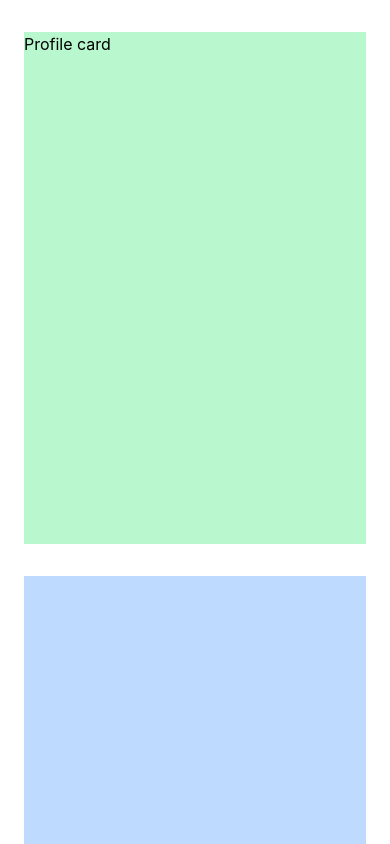
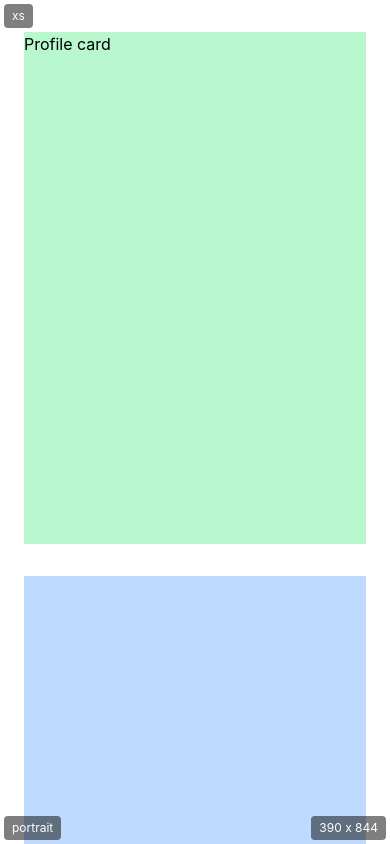
Before and after one commit to ace-lowder/portfolio, a React (Vite) app: page / in a window 390 px wide. Shown: the top 844 px of the page. Built offline with nearby package versions, Linux system fonts and the light colour scheme.

Commit message:
feat: add responsive development overlay

```diff
--- a/src/App.tsx
+++ b/src/App.tsx
@@ -1,9 +1,14 @@
+import ResponsiveOverlay from "./ResponsiveOverlay";
+
 function App() {
   return (
-    <main className="mx-auto flex w-full max-w-6xl flex-col gap-8 px-6 py-8 lg:flex-row">
-      <ProfileCard />
-      <section className="min-h-[200vh] min-w-0 flex-1 bg-blue-200" />
-    </main>
+    <>
+      {import.meta.env.DEV && <ResponsiveOverlay />}
+      <main className="mx-auto flex w-full max-w-6xl flex-col gap-8 px-6 py-8 lg:flex-row">
+        <ProfileCard />
+        <section className="min-h-[200vh] min-w-0 flex-1 bg-blue-200" />
+      </main>
+    </>
   );
 }
 
--- /dev/null
+++ b/src/ResponsiveOverlay.tsx
@@ -0,0 +1,105 @@
+import { type ReactNode, useEffect, useState } from "react";
+
+const INITIAL_GRID_SIZES = [8, 16, 24, 32, 40, 48, 56, 64];
+
+function ResponsiveOverlay() {
+  const [dimensions, setDimensions] = useState(() => getViewportDimensions());
+  const [visible, setVisible] = useState(false);
+  const [gridSizes, setGridSizes] = useState(INITIAL_GRID_SIZES);
+
+  useEffect(() => {
+    function updateDimensions() {
+      setDimensions(getViewportDimensions());
+    }
+
+    function handleKeyDown(event: KeyboardEvent) {
+      if (!event.ctrlKey) return;
+
+      if (event.key === "Enter") {
+        setVisible((current) => !current);
+        return;
+      }
+
+      if (event.key === "ArrowUp") {
+        setGridSizes((current) => {
+          const nextSize =
+            current.length === 0 ? 8 : current[current.length - 1] + 8;
+
+          return [...current, nextSize];
+        });
+        return;
+      }
+
+      if (event.key === "ArrowDown") {
+        setGridSizes((current) => current.slice(0, -1));
+      }
+    }
+
+    window.addEventListener("resize", updateDimensions);
+    window.addEventListener("keydown", handleKeyDown);
+
+    return () => {
+      window.removeEventListener("resize", updateDimensions);
+      window.removeEventListener("keydown", handleKeyDown);
+    };
+  }, []);
+
+  return (
+    <>
+      {visible && (
+        <div
+          aria-hidden="true"
+          className="pointer-events-none fixed inset-0 z-50 bg-purple-200/30 font-medium text-black sm:bg-blue-200/30 md:bg-green-200/30 lg:bg-orange-200/30 xl:bg-red-200/30 2xl:bg-pink-200/30"
+        >
+          {gridSizes.reduceRight<ReactNode>(
+            (child, size) => (
+              <div
+                key={size}
+                className="absolute inset-0 m-8 flex border border-purple-500 text-sm sm:border-blue-500 md:border-green-500 lg:border-orange-500 xl:border-red-500 2xl:border-pink-500"
+              >
+                <span className="ml-2 mt-2 text-xs font-normal text-purple-500 sm:text-blue-500 md:text-green-500 lg:text-orange-500 xl:text-red-500 2xl:text-pink-500">
+                  {size}
+                </span>
+                {child}
+              </div>
+            ),
+            null,
+          )}
+        </div>
+      )}
+
+      <button
+        type="button"
+        aria-label="Toggle responsive overlay"
+        aria-pressed={visible}
+        className="fixed left-1 top-1 z-50 cursor-pointer rounded bg-black/50 px-2 py-1 text-xs text-white"
+        onClick={() => setVisible((current) => !current)}
+      >
+        <span className="block sm:hidden">xs</span>
+        <span className="hidden sm:block md:hidden">sm</span>
+        <span className="hidden md:block lg:hidden">md</span>
+        <span className="hidden lg:block xl:hidden">lg</span>
+        <span className="hidden xl:block 2xl:hidden">xl</span>
+        <span className="hidden 2xl:block">2xl</span>
+      </button>
+
+      <div className="fixed bottom-1 left-1 z-50 rounded bg-black/50 px-2 py-1 text-xs text-white">
+        <span className="block portrait:block landscape:hidden">portrait</span>
+        <span className="block portrait:hidden landscape:block">landscape</span>
+      </div>
+
+      <div className="fixed bottom-1 right-1 z-50 rounded bg-black/50 px-2 py-1 text-xs text-white">
+        {dimensions.width} x {dimensions.height}
+      </div>
+    </>
+  );
+}
+
+function getViewportDimensions() {
+  return {
+    width: window.innerWidth,
+    height: window.innerHeight,
+  };
+}
+
+export default ResponsiveOverlay;
```
